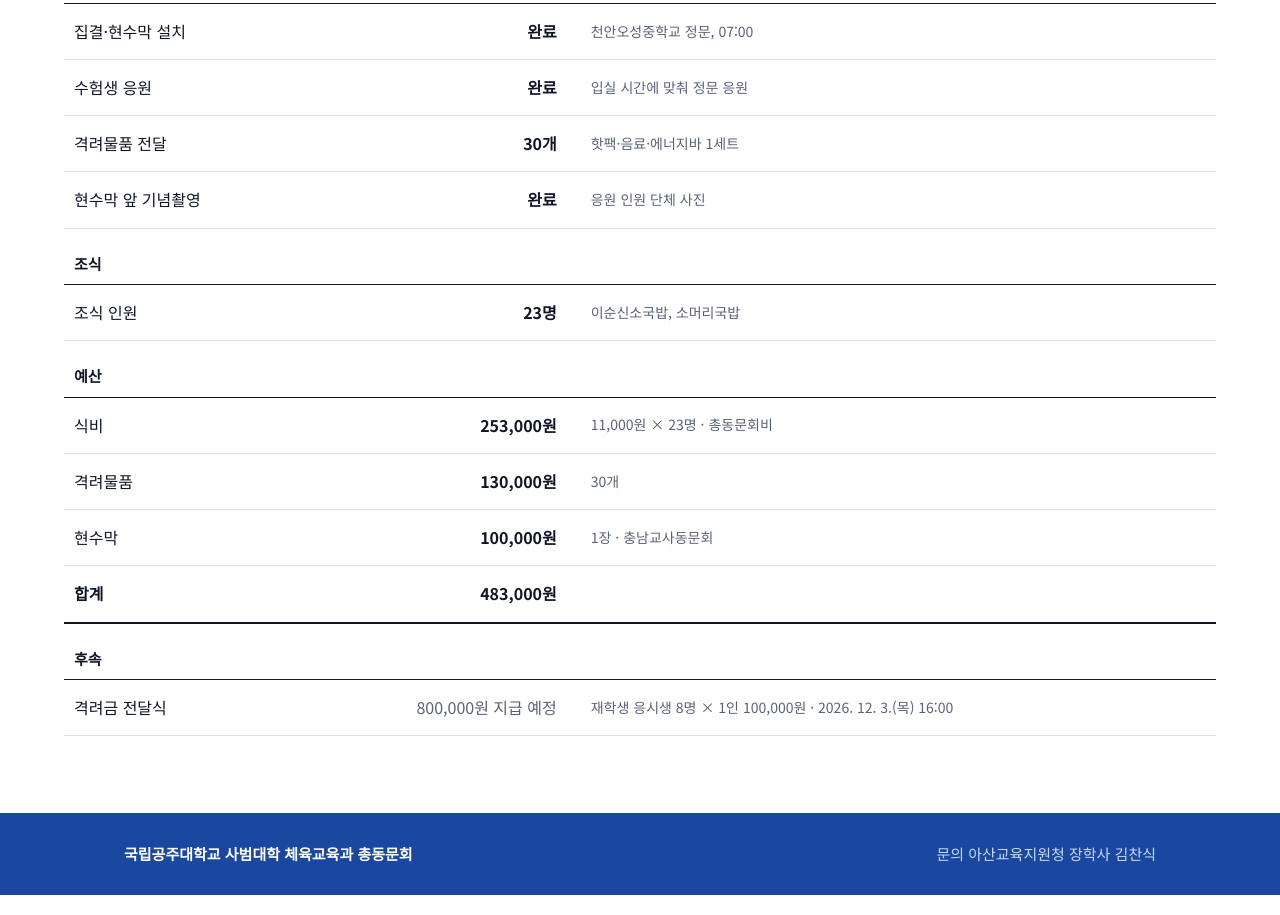
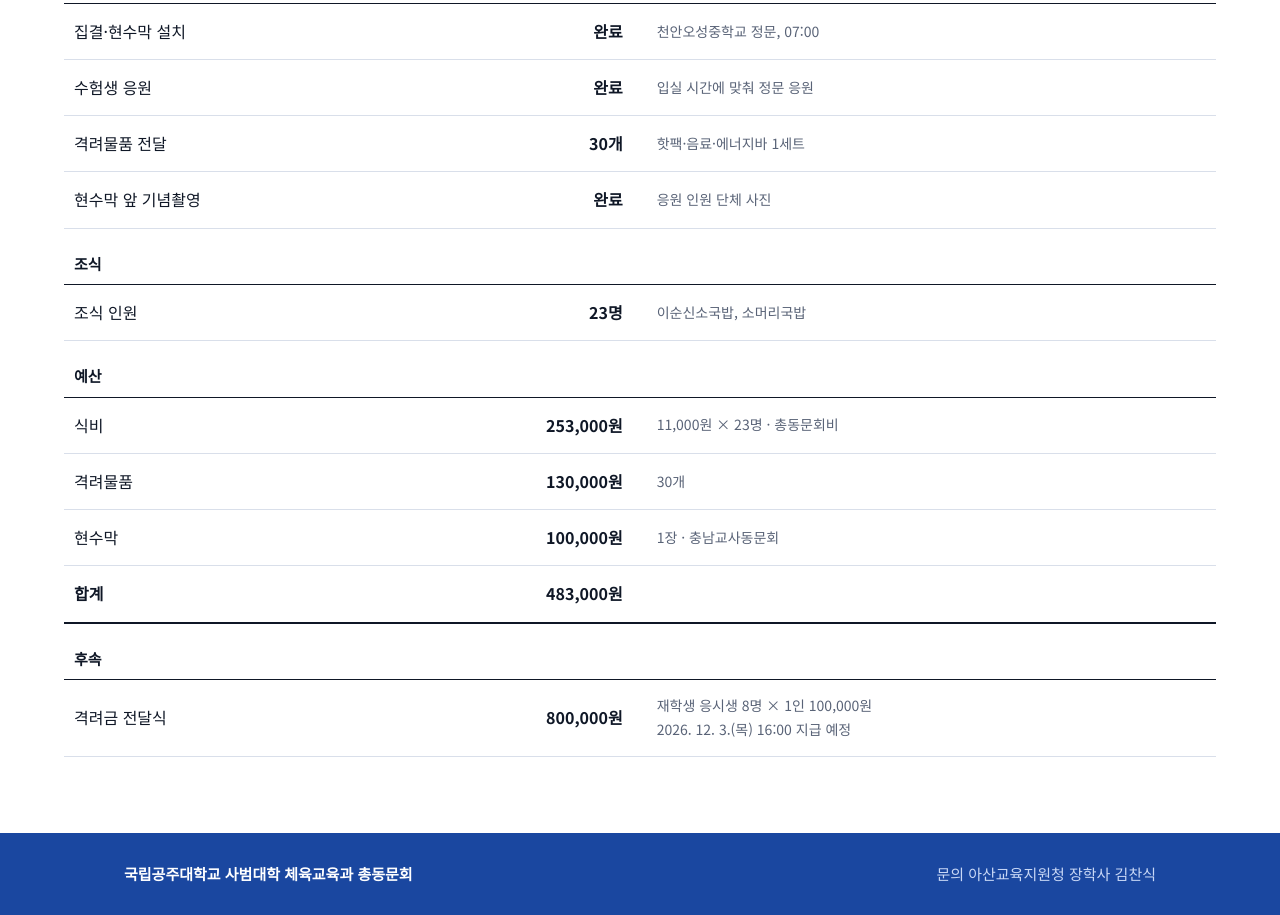
Before and after one commit to joyeonguk/knu-cheer-2026, a plain HTML site: page index.html in a window 1280 px wide. Shown: the part 3182-4097 px from the top of the page. Drawn offline with Linux system fonts and the light colour scheme.

Commit message:
격려금 전달식 행 줄바꿈 정리
Co-Authored-By: Claude Opus 5.5 <noreply@anthropic.com>
Claude-Session: https://claude.ai/code/session_017kM4rx3RUUPgNneWQvuL4F

```diff
--- a/index.html
+++ b/index.html
@@ -346,6 +346,7 @@ h3{font-size:16px}
 .gall button{min-height:50px;padding:12px 24px;border-radius:12px;border:2px solid var(--blueT);background:var(--bg);color:var(--blueT);font:700 16px/1 inherit;font-family:inherit;cursor:pointer;width:100%;max-width:360px}
 .gall button:hover{background:var(--blueT);color:#fff}
 .toast{position:fixed;left:50%;bottom:24px;transform:translateX(-50%);z-index:60;background:#0b1a3c;color:#fff;padding:12px 20px;border-radius:999px;font-size:14px;box-shadow:0 8px 24px rgba(0,0,0,.3)}
+.nw{white-space:nowrap}
 </style>
 <script>document.documentElement.classList.add("js")</script>
 </head>
@@ -497,7 +498,7 @@ h3{font-size:16px}
       <tr><td>현수막<span class="sub">1장 · 충남교사동문회</span></td><td class="n">100,000원</td><td class="note">1장 · 충남교사동문회</td></tr>
       <tr class="sum"><td>합계</td><td class="n">483,000원</td><td class="note"></td></tr>
       <tr class="grp"><th colspan="3" scope="rowgroup">후속</th></tr>
-      <tr><td>격려금 전달식<span class="sub">재학생 응시생 8명 × 1인 100,000원 · 2026. 12. 3.(목) 16:00</span></td><td class="n e">800,000원 지급 예정</td><td class="note">재학생 응시생 8명 × 1인 100,000원 · 2026. 12. 3.(목) 16:00</td></tr>
+      <tr><td>격려금 전달식<span class="sub">재학생 응시생 8명 × 1인 100,000원<br><span class="nw">2026. 12. 3.(목) 16:00</span> 지급 예정</span></td><td class="n">800,000원</td><td class="note">재학생 응시생 8명 × 1인 100,000원<br><span class="nw">2026. 12. 3.(목) 16:00</span> 지급 예정</td></tr>
     </tbody>
   </table></div>
 </div></section>
```
